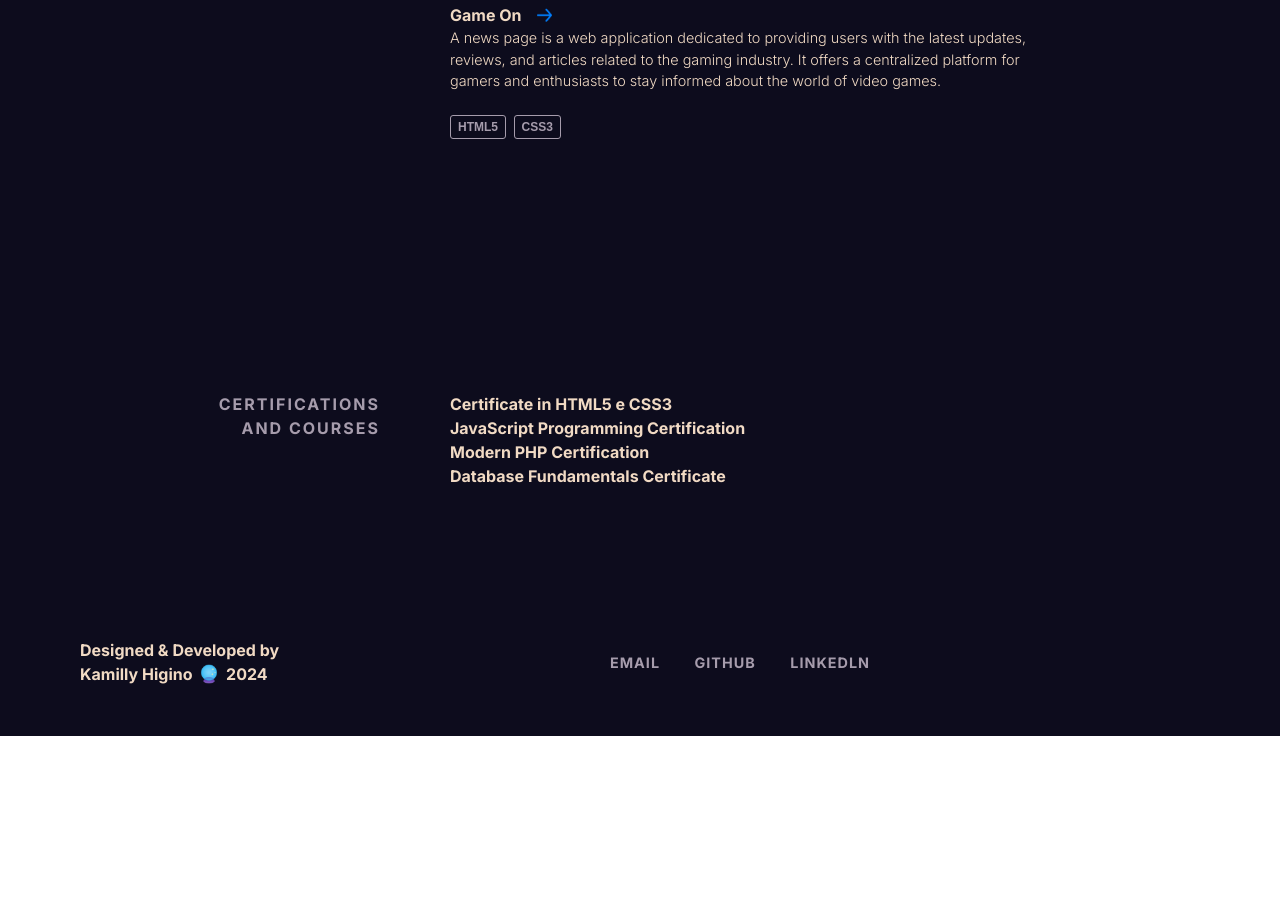
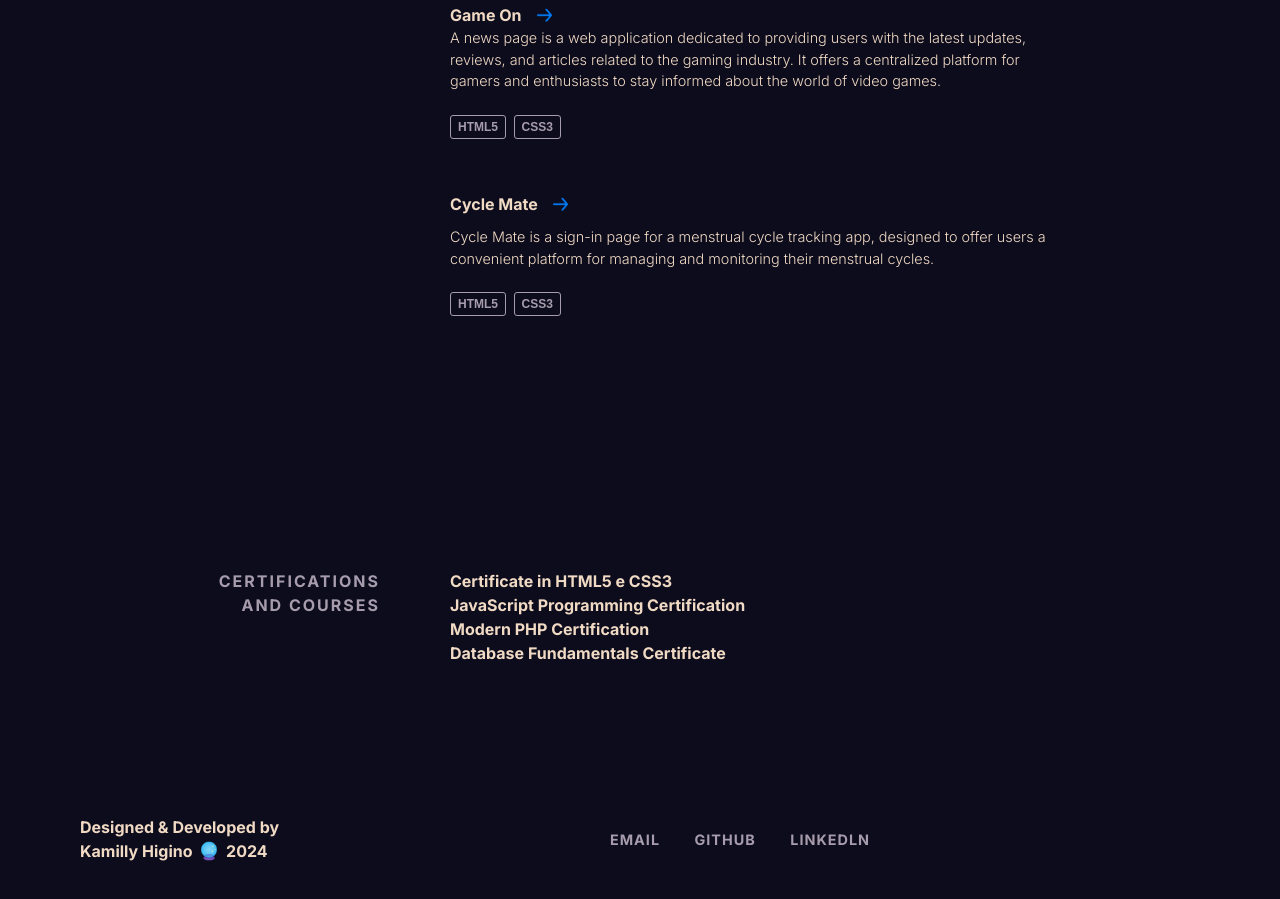
Before and after one commit to higinosk/higinosk.github.io, a plain HTML site: page index.html in a window 1280 px wide. Shown: the part 2488-3387 px from the top of the page. Before the commit the page ends 3224 px from the top, so only its background shows below. Drawn offline with Linux system fonts and the light colour scheme.

Commit message:
update projects

```diff
--- a/index.html
+++ b/index.html
@@ -131,7 +131,7 @@
       <div class="section__content">
         <div class="project">
           <div class="project__name">
-            <a href="https://higinosk.github.io/Landing-Page-Project/" target="_blank" class="arrow-link">Cafelito</a>
+            <a href="https://higinosk.github.io/cafelito-landing-page/" target="_blank" class="arrow-link">Cafelito</a>
           </div>
           <p>
             A small project for a coffee shop's Landing Page. This project involve the development of static web pages, applying styles and structure using only HTML5 and CSS3 principles.
@@ -151,7 +151,18 @@
           <div class="project__used">
             <span class="project__used__item">HTML5</span>
             <span class="project__used__item">CSS3</span>
-
+          </div>
+        </div>
+        <div class="project">
+          <div class="project__name">
+            <a href="https://higinosk.github.io/Cycle-mate-sign-in/" target="_blank" class="arrow-link">Cycle Mate</a>
+          </div>
+          <p>
+            Cycle Mate is a sign-in page for a menstrual cycle tracking app, designed to offer users a convenient platform for managing and monitoring their menstrual cycles.
+          </p>
+          <div class="project__used">
+            <span class="project__used__item">HTML5</span>
+            <span class="project__used__item">CSS3</span>
           </div>
         </div>
       </div>
```
Also changed, not shown: Fonts/Oswald/OFL.txt (deleted), Fonts/Oswald/Oswald-VariableFont_wght.ttf (deleted), Fonts/Oswald/README.txt (deleted), Fonts/Oswald/static/Oswald-Bold.ttf (deleted), Fonts/Oswald/static/Oswald-ExtraLight.ttf (deleted), Fonts/Oswald/static/Oswald-Light.ttf (deleted), Fonts/Oswald/static/Oswald-Medium.ttf (deleted), Fonts/Oswald/static/Oswald-Regular.ttf (deleted), Fonts/Oswald/static/Oswald-SemiBold.ttf (deleted), 1 other file.
